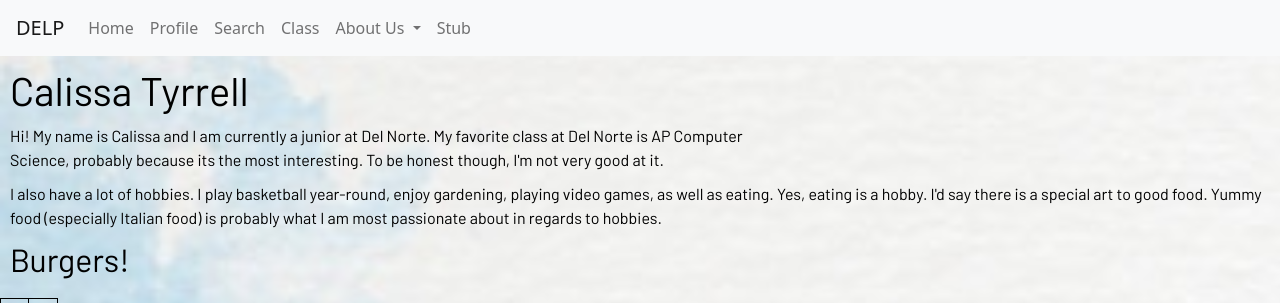
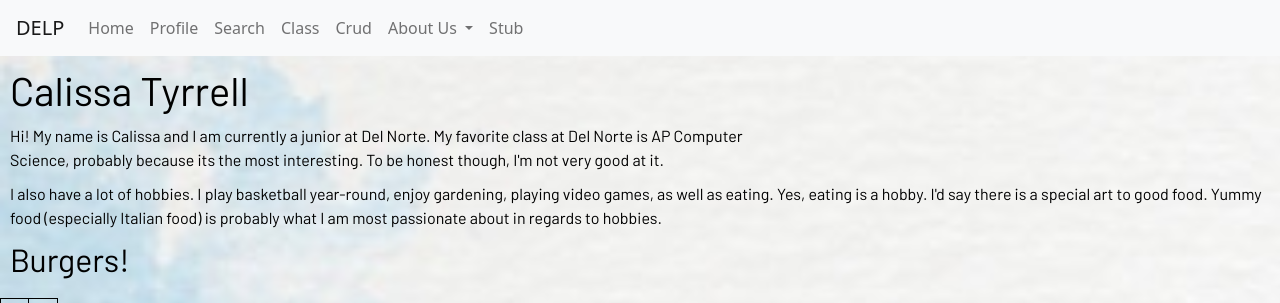
Before and after one commit to yqw7/dominators, a Flask app: page /calissa/ in a window 1280 px wide. Shown: the top 303 px of the page. Run offline with Flask 2, Linux system fonts and the light colour scheme; data that the repository does not hold is empty; some libraries are stand-ins or nearby versions.

Commit message:
idk what I just did

```diff
--- a/templates/layouts/navbar.html
+++ b/templates/layouts/navbar.html
@@ -13,6 +13,7 @@ This HTML is setup as a fragment allowing it to be "included" by other HTML file
             <a class="nav-link" href={{ url_for('kangaroos') }}>Profile</a>
             <a class="nav-link" href={{ url_for('walruses') }}>Search</a>
             <a class="nav-link" href={{ url_for('hawkers') }}>Class</a>
+            <a class="nav-link" href="/crud/">Crud</a>
 
             <li class="nav-item dropdown">
                 <a class="nav-link dropdown-toggle" href="#" id="navbarDropdown" role="button" data-toggle="dropdown" aria-haspopup="true" aria-expanded="false">
```
